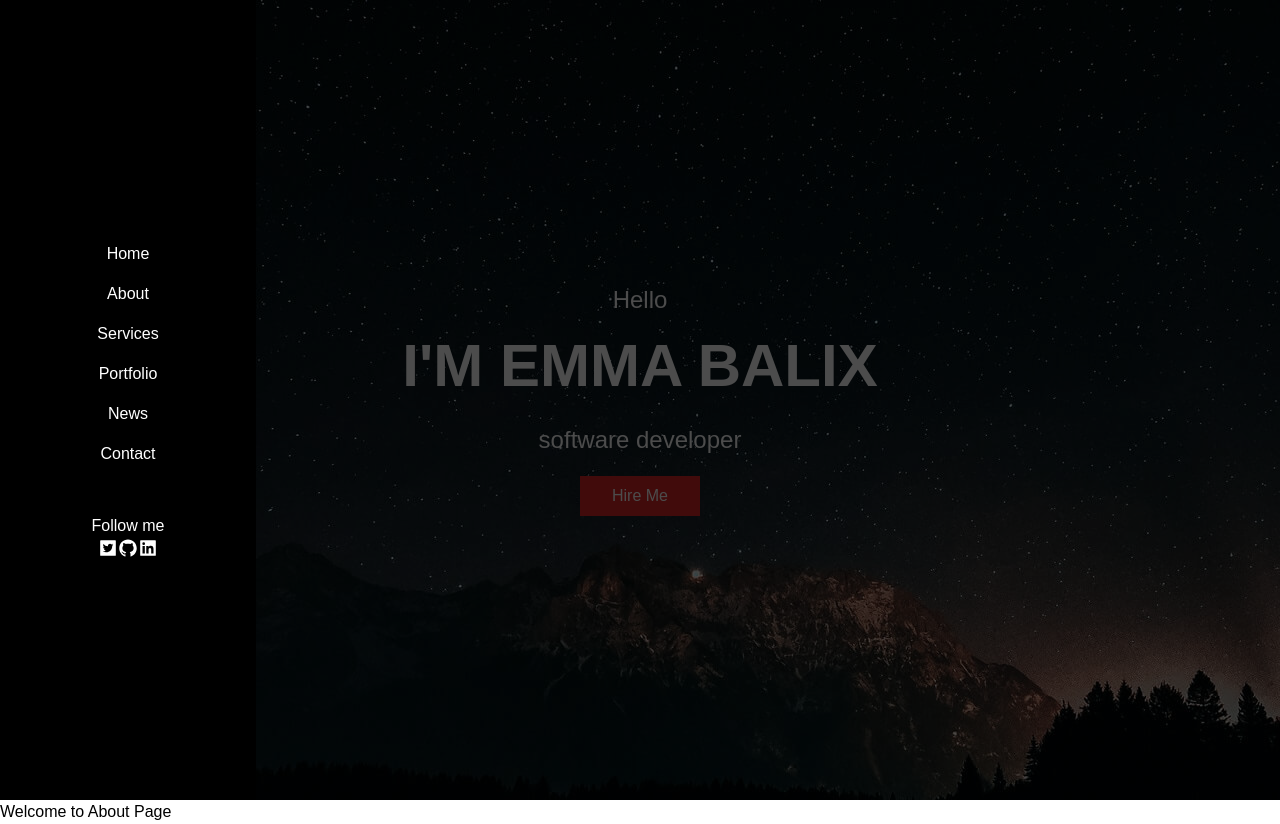
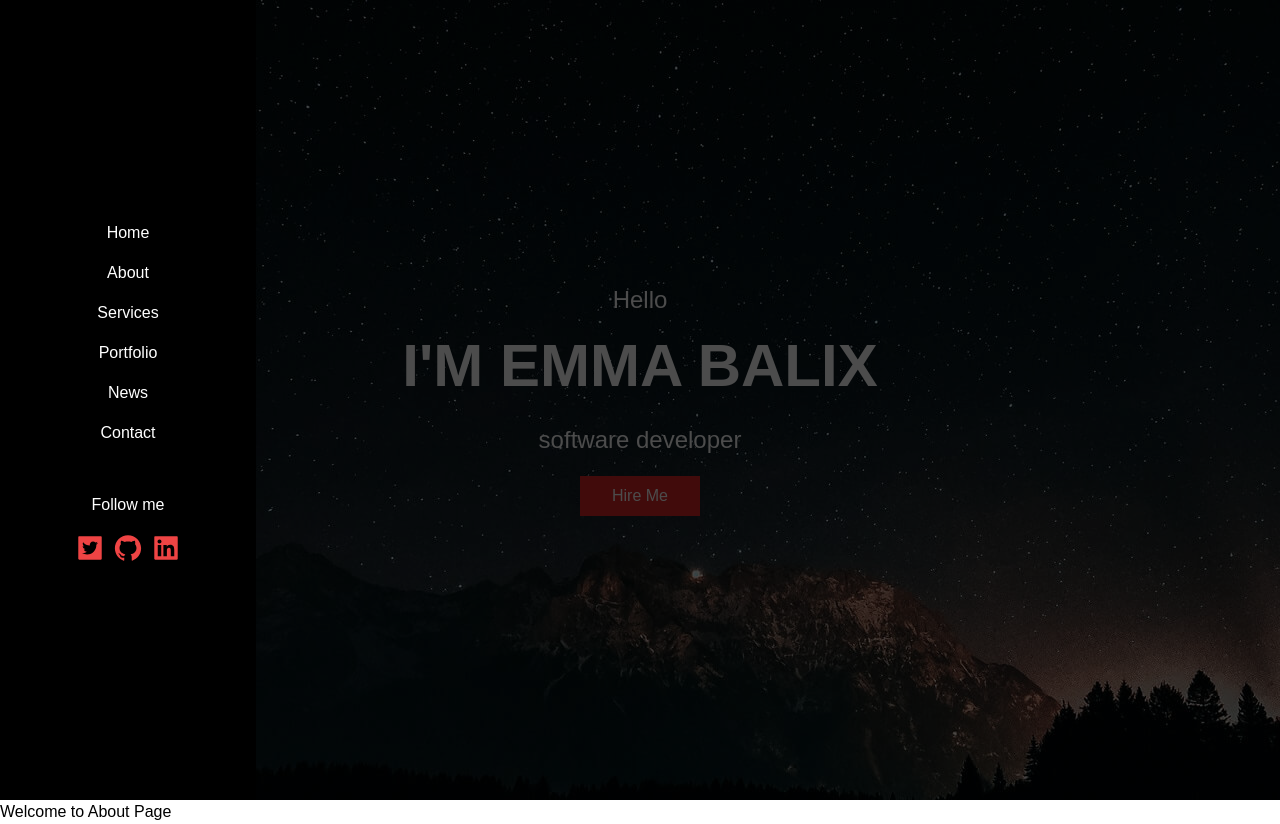
Before and after one commit to Balikuddembe/portfolio, a Next.js app: page / in a window 1280 px wide. Built offline with nearby package versions, Linux system fonts and the light colour scheme.

Commit message:
Add social links

```diff
--- a/components/Sidebar.js
+++ b/components/Sidebar.js
@@ -49,22 +49,22 @@ const Sidebar = () => {
                 <p className=" pt-8">Follow me</p>
 
                 {/* follow me icons */}
-                <div className=" text-white flex justify-around ">
+                <div className=" text-red-500 flex space-x-2 py-4 ">
                     <div>
                         <Link href='#'>
-                            <AiFillTwitterSquare size={20} />
+                            <AiFillTwitterSquare size={30} className="hover:text-blue-800" />
                         </Link>
                     </div>
                     <div>
 
                         <Link href='#'>
-                            <AiFillGithub size={20} />
+                            <AiFillGithub size={30} className=" hover:text-white"/>
                         </Link>
                     </div>
 
                     <div>
                         <Link href='#'>
-                            <AiFillLinkedin size={20} />
+                            <AiFillLinkedin size={30} className=" hover:text-blue-800" />
                         </Link>
                     </div>
 
```
